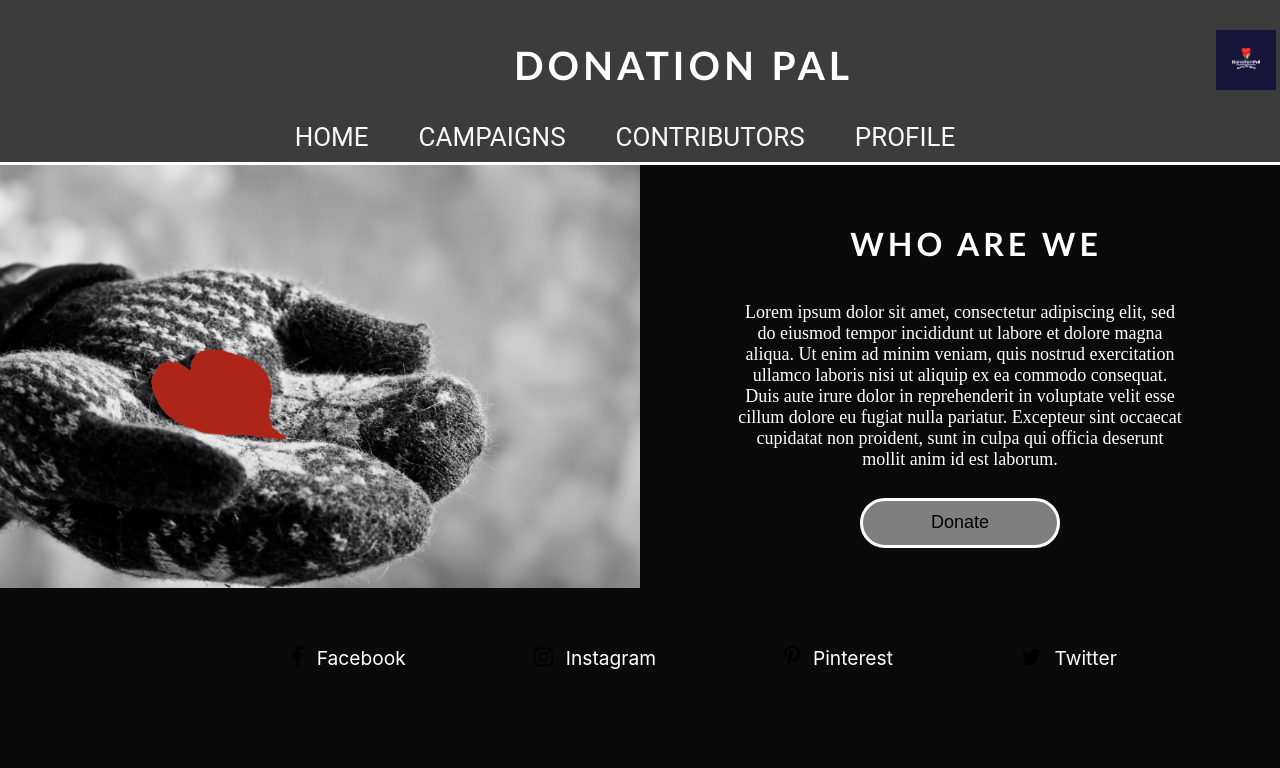
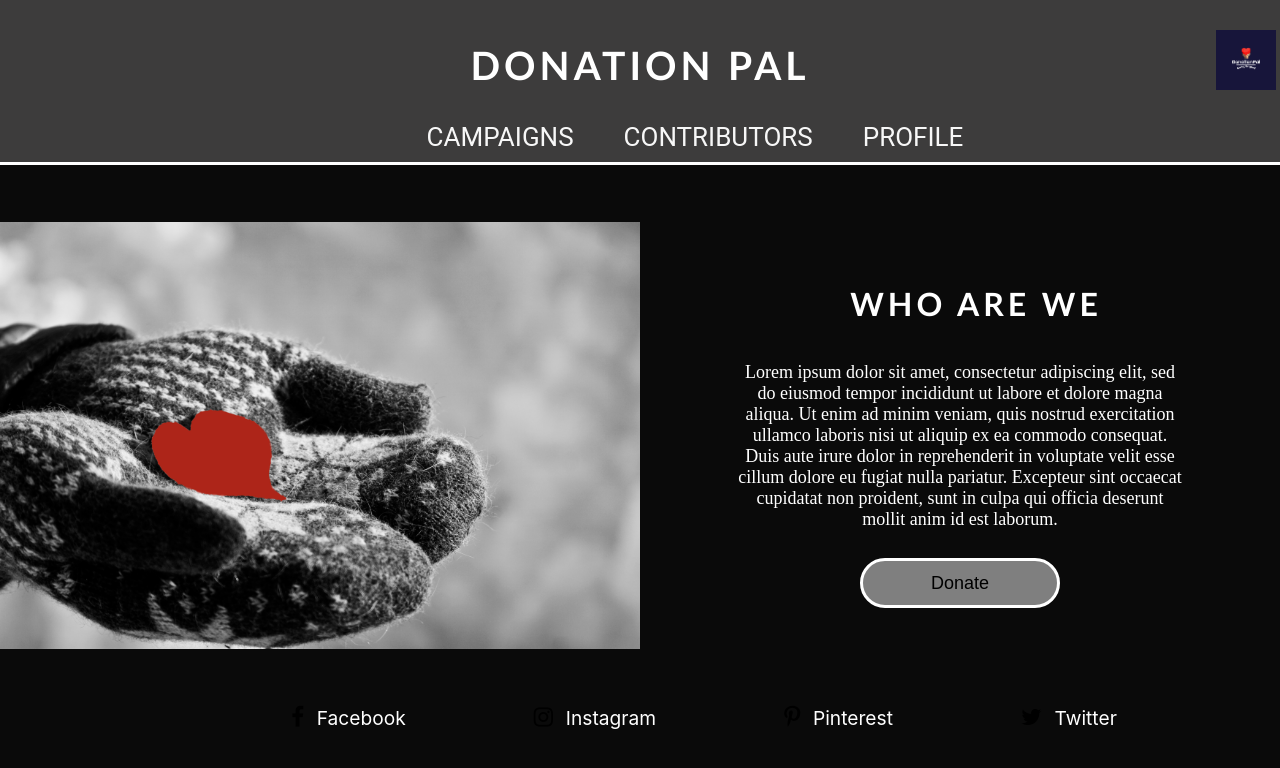
Before and after one commit to Tressymac/Advanced-e-Commerce-Course, a React (Create React App) app in the folder DonationPal-Sprints/client/: page / in a window 1280 px wide. Shown: the top 768 px of the page. Built offline with nearby package versions, Linux system fonts and the light colour scheme; no server answers.

Commit message:
Creating the logout function

```diff
--- a/DonationPal-Sprints/client/src/components/header/header.css
+++ b/DonationPal-Sprints/client/src/components/header/header.css
@@ -10,14 +10,14 @@
     background-color: rgb(10, 10, 10);
   }
 
-  h5{
+  /* h5{
     position: relative;
     right: 720px;
-  }
+  } */
 
-  a{
+  /* a{
 
-  }
+  } */
   /* @media (prefers-reduced-motion: no-preference) {
     .App-logo {
       animation: App-logo-spin infinite 20s linear;
--- a/DonationPal-Sprints/client/src/components/header/header.js
+++ b/DonationPal-Sprints/client/src/components/header/header.js
@@ -7,7 +7,6 @@ function Header( {Logo} ){
             <nav>
                 <div className='Introduction'>
 
-                    <h5><RouterLink to='/login' className='App-link Header-link'>Login</RouterLink></h5>
                     <img src={Logo} className="App-logo" alt='Donation Pal logo' />
                     <h1>Donation Pal</h1>
                 </div>
--- a/DonationPal-Sprints/client/src/components/home/home.css
+++ b/DonationPal-Sprints/client/src/components/home/home.css
@@ -88,3 +88,12 @@
     padding-right: 0.8rem;
     padding-bottom: 1rem;
 }
+
+.App-link{
+    text-transform: uppercase;
+    font-family:'Trebuchet MS', 'Lucida Sans Unicode', 'Lucida Grande', 'Lucida Sans', Arial, sans-serif;
+    letter-spacing: 4px;
+    color: rgb(255, 255, 255);
+    position: relative;
+    right: 920px;
+  }
--- a/DonationPal-Sprints/client/src/components/home/home.js
+++ b/DonationPal-Sprints/client/src/components/home/home.js
@@ -4,6 +4,7 @@ import '../home/home.css'
 function Homepage ({image}){
     return(
         <div className='Container'>
+                <h5><RouterLink to='/login' className='App-link Header-link'>Login</RouterLink></h5>
                 <div className='IntroductionHome'>
                     <img src={image} className="App-image1" alt='Homepage Image' />
                 {/* </div>
--- a/DonationPal-Sprints/client/src/components/login/login.js
+++ b/DonationPal-Sprints/client/src/components/login/login.js
@@ -58,6 +58,7 @@ function MyForm() {
             console.log(`This is the user ID: ${loginResponse._id}`)
             setToken(loginResponse.accessToken);
             navigate(`/profile/${loginResponse._id}`);
+            document.querySelector(".App-link Header-link").style.display="none"
         }
     }
 
@@ -86,5 +87,8 @@ function MyForm() {
 }
 
 // export const data=[{userData}];
+// function hideButton() {
+//     document.querySelector(".App-link Header-link").style.display="none"
+// };
 
 export default MyForm;
--- a/DonationPal-Sprints/client/src/components/users/user.css
+++ b/DonationPal-Sprints/client/src/components/users/user.css
@@ -30,3 +30,17 @@
     background-color: #a03754;
     color: white;
 }
+
+.logout{
+  color: #f2f2f2;
+  position: relative;
+  font-size: larger;
+  font-weight: bolder;
+  right: 900px;
+
+  text-transform: uppercase;
+  font-family:'Trebuchet MS', 'Lucida Sans Unicode', 'Lucida Grande', 'Lucida Sans', Arial, sans-serif;
+  letter-spacing: 4px;
+  color: rgb(255, 255, 255);
+  position: relative;
+}
--- a/DonationPal-Sprints/client/src/components/users/user.js
+++ b/DonationPal-Sprints/client/src/components/users/user.js
@@ -1,8 +1,16 @@
 import '../users/user.css';
+import { useNavigate, Navigate } from 'react-router-dom';
 
 function UserInfo ({name}){
+    const navigate = useNavigate();
+
+    const logOut = (event) => {
+        localStorage.removeItem("accessToken");
+        navigate(`/login`);
+    };
     return(
         <div>
+            <a><h4 className='logout' onClick={logOut}>Logout</h4></a>
             <div className="card detailsCardUser">
                 <h1 className='greetings'>Hello {name}</h1>
             </div>
--- a/DonationPal-Sprints/client/src/pages/profile/profile.js
+++ b/DonationPal-Sprints/client/src/pages/profile/profile.js
@@ -1,15 +1,13 @@
 import { Navigate } from 'react-router-dom';
-import { useLocation, useParams } from "react-router-dom";
-import { useState, useContext } from 'react';
+import { useParams } from "react-router-dom";
+import { useContext } from 'react';
 
 import useToken from '../../hooks/login/useToken';
-import userInfo from '../../components/login/login';
 
 import useUserDetailsFetcher from '../../hooks/login/userDits';
 import useUserDonationListFetcher from '../../hooks/login/userDonations';
 
 import UserInfo from '../../components/users/user'
-import UserDonations from '../../components/users/userDonations';
 import UserList from '../../components/users/userList';
 
 import '../profile/profile.css'
@@ -17,7 +15,7 @@ import '../profile/profile.css'
 import { APIURLContext } from '../../contexts/APIURLContext';
 
 export default function ProfilePage() {
-    const { token, setToken } = useToken();
+    const { token } = useToken();
     const apiURL = useContext(APIURLContext);
 
     const { _id } = useParams();
```
Lines whose indentation alone changed are shown as unchanged.
